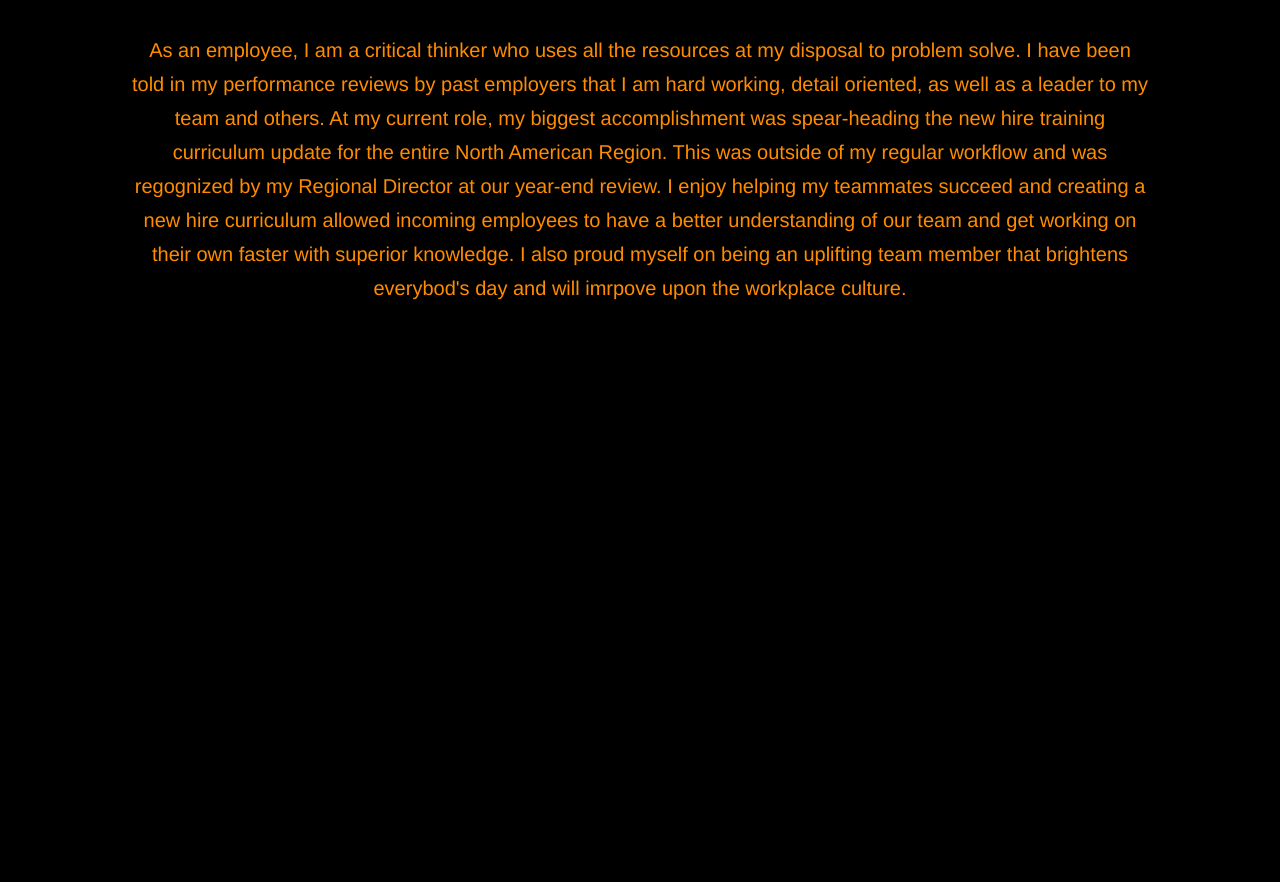
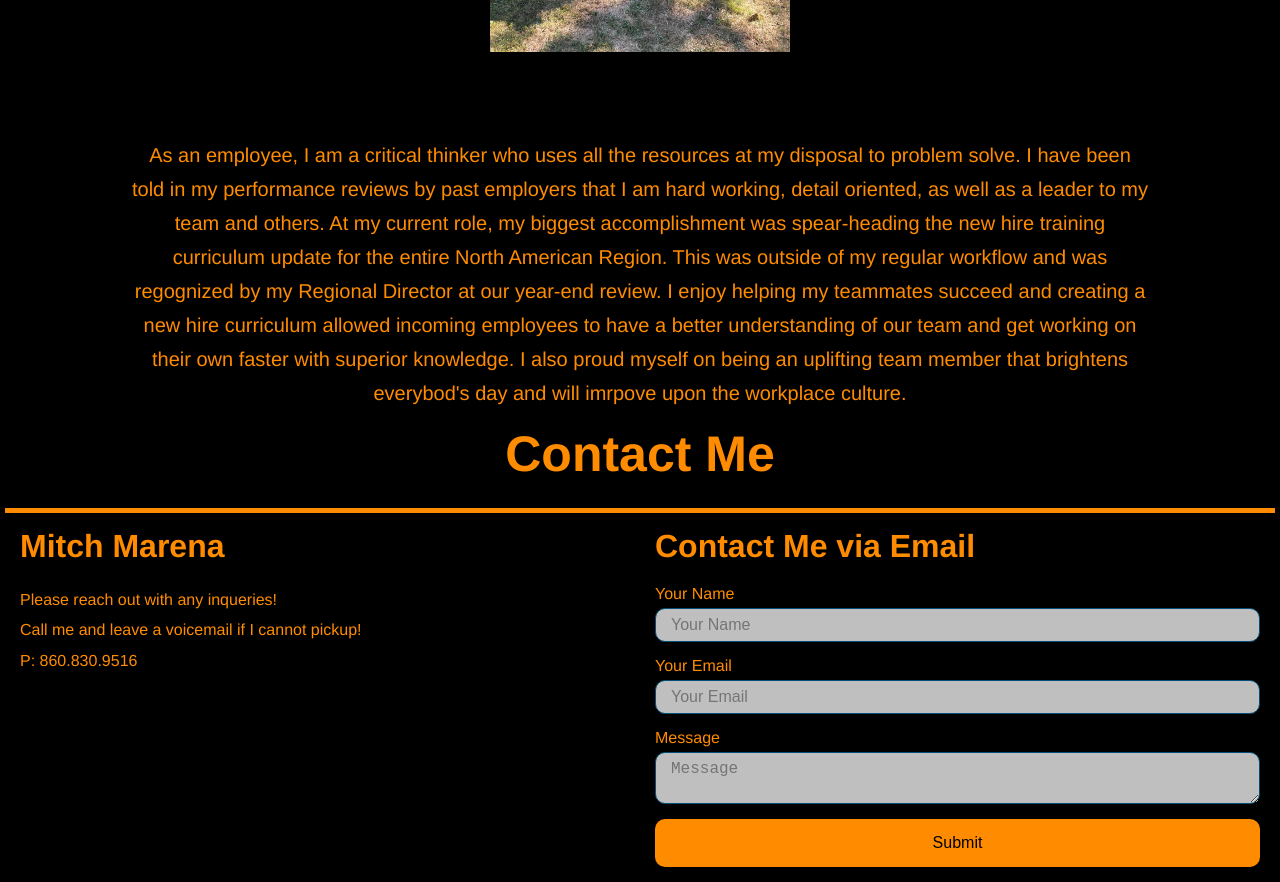
Before and after one commit to mitchgm/Mitch-Portfolio, a plain HTML site: page index.html in a window 1280 px wide. Shown: the part 823-1705 px from the top of the page. Before the commit the page ends 1128 px from the top, so only its background shows below. Drawn offline with Linux system fonts and the light colour scheme.

Commit message:
added a contact form

```diff
--- a/assets/css/style.css
+++ b/assets/css/style.css
@@ -41,6 +41,7 @@ section h2 {
     color: var(--secondary-color);
     text-align: center;
     padding-bottom: 25px;
+
   }
 
 
@@ -134,6 +135,7 @@ header nav ul li a:hover {
     font-size: 20px;
     margin: 0 auto;
     text-align: center;
+    padding-top: 50px;
 
 }
 
@@ -143,6 +145,96 @@ header nav ul li a:hover {
     margin: auto;
     display: flex;
 }
+
+.primary-border {
+    border-bottom: 5px solid var(--secondary-color);
+
+}
+
+
+.contact {
+
+    background: var(--primary-color);
+
+}
+
+.contact h2 {
+    color: var(--secondary-color);
+
+}
+
+
+.contact-info div {
+    color: var(--secondary-color);
+
+}
+
+.contact-info h3 {
+    color: var(--secondary-color);
+    font-size: 32px;
+    padding-bottom: 20px;
+}
+
+.contact-info p, .contact-info address {
+    margin: 0px 0px;
+    line-height: 1.9;
+    font-size: 16px;
+    font-style: normal;
+
+}
+
+.contact-info a {
+    color: var(--secondary-color);
+
+}
+
+.contact-info {
+    display: flex;
+    justify-content: space-between;
+    flex-wrap: wrap;
+
+}
+
+.contact-info > * {
+    flex: 1;
+    margin: 15px;
+  }
+
+  .contact-form input, .contact-form textarea {
+      border: 1px solid #024e76;
+      display: block;
+      padding: 7px 15px;
+      font-size: 16px;
+      color: #024e76;
+      width: 100%;
+      margin-bottom: 15px;
+      margin-top: 5px;
+      border-radius: 10px;
+      background-color: rgba(255, 255, 255, 0.75);
+  }
+
+  .contact-form input:focus, .contact-form textarea:focus {
+      background-color: rgba(255,255,255, 1);
+  }
+
+
+  .contact-form button {
+      width: 100%;
+      border: none;
+      background: var(--secondary-color);
+      color: var(--primary-color);
+      text-align: center;
+      padding: 15px 0px;
+      font-size: 16px;
+      border-radius: 10px;
+
+  }
+
+  .contact-form button:hover {
+      color: var(--secondary-color);
+      background: white;
+  }
+
 
 
   /* utility classes start */
--- a/index.html
+++ b/index.html
@@ -21,15 +21,15 @@
                     <a href="">About Me!</a>
                 </li>
                 <li>
-                    <a href="">My Projects!</a>
+                    <a href="#my-projects">My Projects!</a>
                 </li>
 
                 <li>
-                    <a href="">My Resume!</a>
+                    <a href="#my-resume">My Resume!</a>
                 </li>
 
                 <li>
-                    <a href="">Contact Me!</a>
+                    <a href="#contact-me">Contact Me!</a>
                 </li>
             </ul>
 
@@ -37,6 +37,7 @@
 
     </header>
 
+    <!--The about me section containing a picture as well as personal info-->
     <section  class="intro">
         <div>
             <h2 id="who-am-i" class="section-title primary-border">Who Am I?</h2>
@@ -58,7 +59,53 @@
         </div>
     </section>
 
-    <section class="projects">
+    <!--This section will show off my projects and applications-->
+    <section id="my-projects">
+
+    </section>
+
+
+    <!--This section will have my resume linked to a PDF format-->
+    <section id="my-resume">
+
+    </section>
+
+    <!--This section will give a prospective employer the ability to contact me-->
+    <section id="contact-me" class="contact">
+        <div>
+            <h2 class="section-title primary-border">Contact Me</h2>
+            </div>
+
+            <div class="contact-info">
+                <div>
+                <h3>Mitch Marena</h3>
+                <p>
+                    Please reach out with any inqueries! <br />
+                    Call me and leave a voicemail if I cannot pickup!
+                </p>
+                <!--introducing the address tag-->
+                <address>
+                    P: 860.830.9516<br/>
+
+                </address>
+            </div>
+                <!--Adding a contact form to the reach out section-->
+                <div class="contact-form">
+                    <h3>Contact Me via Email</h3>
+                    <form action="https://formsubmit.co/mitchmarena@yahoo.com" method="POST">
+                        <label for="contact-name">Your Name</label>
+                        <input type="text" id="contact-name" placeholder="Your Name" required/>
+
+                        <label for="contact-email">Your Email</label>
+                        <input type="text" id="contact-email" placeholder="Your Email" required/>
+
+                        <label for="contact-message">Message</label>
+                        <textarea id="contact-message" placeholder="Message" required></textarea>
+
+                        <button type="submit">Submit</button>
+                    </form>
+
+                </div>
 
     </section>
 
```
